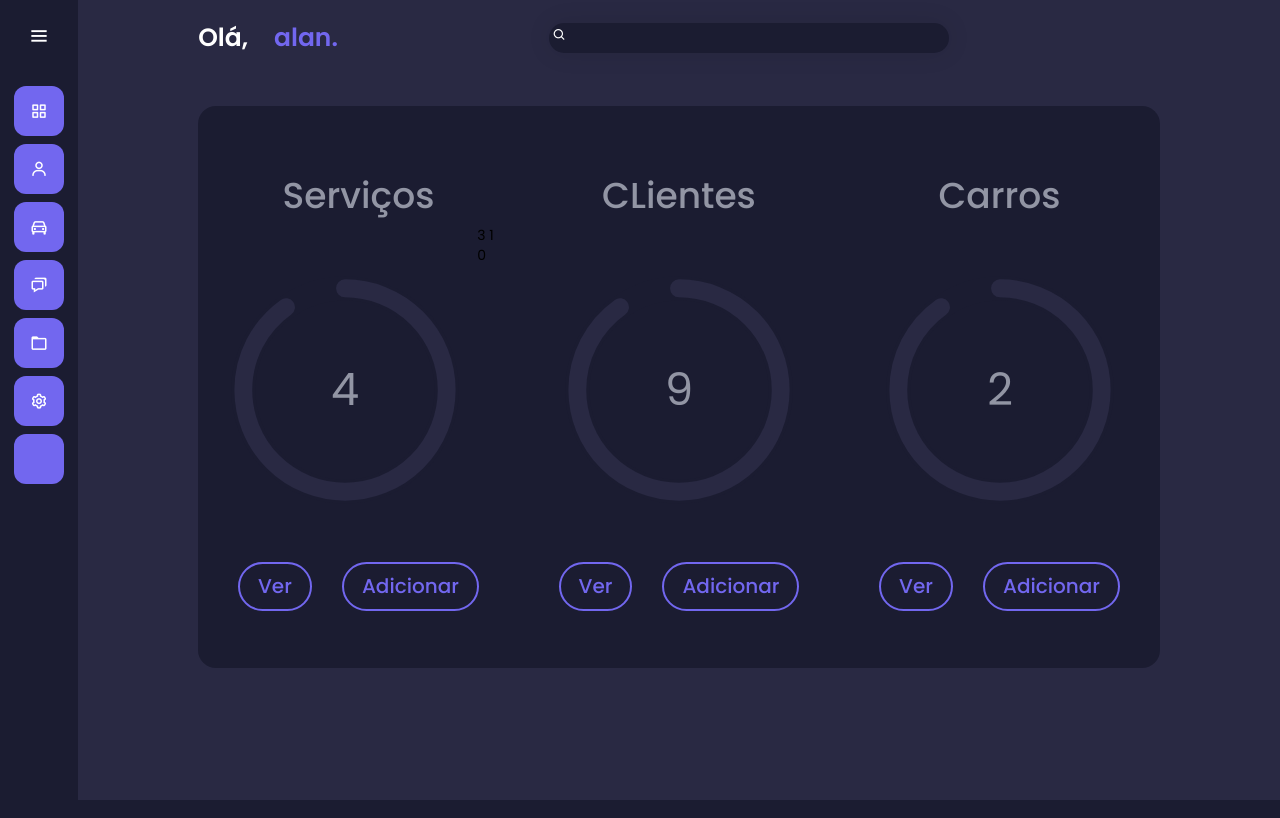
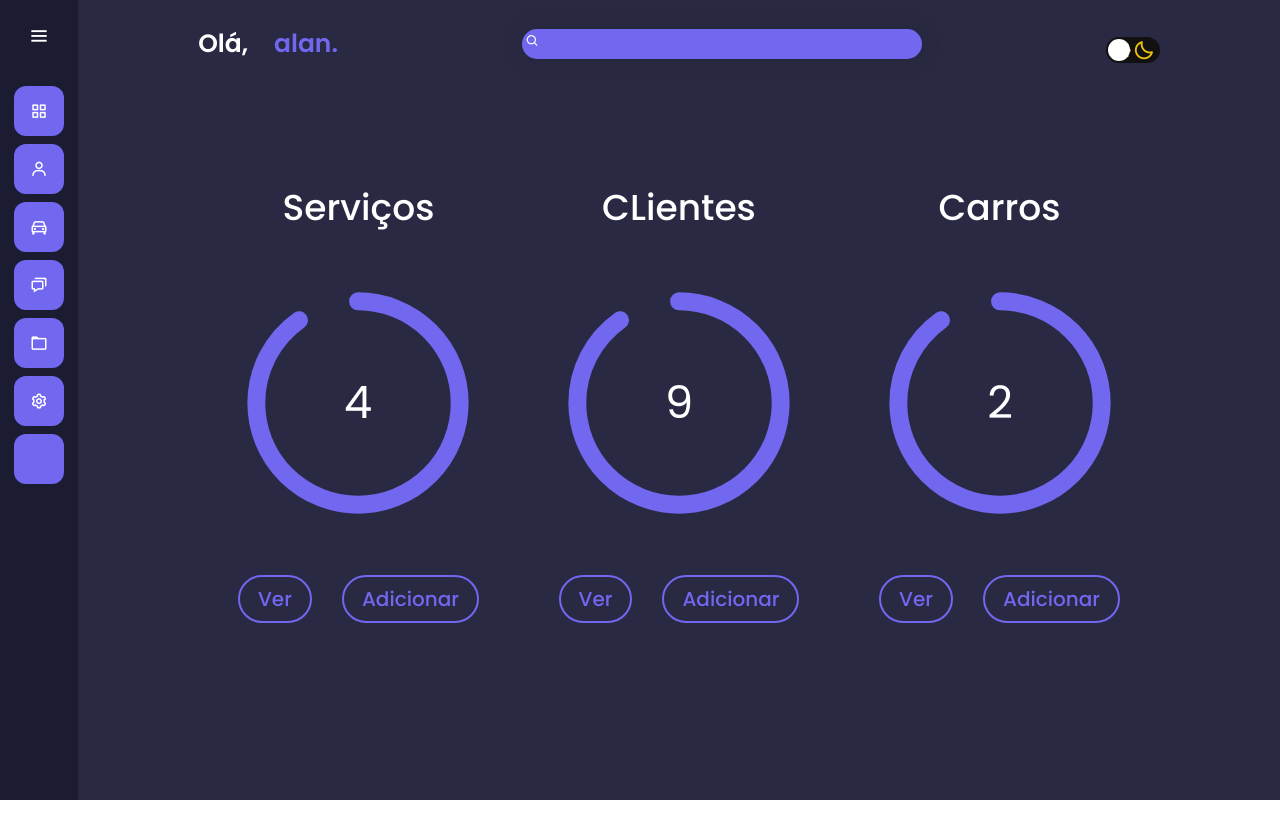
Before and after one commit to kovu176/Mecdev, a Django app: page / in a window 1280 px wide. Run offline with Django 4.2, Linux system fonts and the light colour scheme; a user stored in the database is signed in; data comes from the database, SQL or seed files in the repository; some libraries are stand-ins or nearby versions.

Commit message:
atualizadao

```diff
--- a/clientes/templates/landing.html
+++ b/clientes/templates/landing.html
@@ -7,6 +7,7 @@
 <link rel="stylesheet" href="http://maxcdn.bootstrapcdn.com/bootstrap/3.2.0/css/bootstrap.min.css">
 <link rel="stylesheet" href="http://maxcdn.bootstrapcdn.com/bootstrap/3.2.0/css/bootstrap-theme.min.css">
 <link rel="stylesheet" href="//maxcdn.bootstrapcdn.com/font-awesome/4.2.0/css/font-awesome.min.css">
+
 
 
 {% endblock %}
@@ -23,6 +24,16 @@
           <i class='bx bx-search' ></i>
         </form>
     </div>
+
+
+  <div>
+    <input type="checkbox" class="checkbox" id="checkbox">
+    <label for="checkbox" class="checkbox-label">
+      <i class="bx bx-sun"></i>
+      <i class="bx bx-moon"></i>
+      <span class="ball"></span>
+    </label>
+  </div>
 
 
 </div>
@@ -59,11 +70,17 @@
           </svg>
 
 
+
+
+
         </div>
-        {{valorPendente}}
-        {{valorAndamento}}
-        {{valorConcluido}}
+
     </div>
+
+
+
+
+
     <div class="btn">
         <a class="btnHome" href="{% url 'servicos-list' %}"> Ver </a>
         <a class="btnHome" href="{% url 'servicos-create' %}"> Adicionar </a>
@@ -98,6 +115,7 @@
           </svg>
         </div>
     </div>
+
 
     <div class="btn">
       <a class="btnHome" href="{% url 'clientes-list' %}"> Ver </a>
@@ -135,6 +153,7 @@
         </div>
       </div>
 
+
       <div class="btn">
         <a class="btnHome" href="{% url 'carro-list' %}"> Ver </a>
         <a class="btnHome" href="{% url 'carro-create' %}"> Adicionar </a>
--- a/clientes/templates/servicos_update.html
+++ b/clientes/templates/servicos_update.html
@@ -61,9 +61,9 @@
 
         </div>
         <div class="row">
-            <div class="col-md-12">
-                <button type="submit" id="cadastrar">Editar</button>
-            </div>
+
+            <button type="submit" id="cadastrar">Editar</button>
+
         </div>
 
 
--- a/static/base.css
+++ b/static/base.css
@@ -1,3 +1,15 @@
+:root{
+  --background-color: #292943;
+  --main-color: #7267EF ;
+  --dark-color: #1b1c31;
+  --text-color: #fff;
+
+}
+
+
+
+
+
 @import url('https://fonts.googleapis.com/css2?family=Poppins:wght@200;300;400;500;600;700&display=swap');
 *{
   margin: 0;
@@ -6,6 +18,9 @@
   font-family: "Poppins" , sans-serif;
 
 }
+
+
+
 
 
 
@@ -231,7 +246,7 @@
 .home-section{
   position: relative;
   min-height: 100vh;
-  background: #292943;
+  background: var(--background-color);
   left: 78px;
   color: black;
   width: calc(100% - 78px);
@@ -240,6 +255,7 @@
 
 
 }
+
 
 
 
@@ -259,3 +275,55 @@
     display: none;
   }
 }
+
+
+
+.checkbox {
+  opacity: 0;
+  position: absolute;
+}
+
+.checkbox-label {
+  background-color: #111;
+  width: 54px;
+  height: 26px;
+  border-radius: 50px;
+  position: relative;
+  padding: 5px;
+  cursor: pointer;
+  display: flex;
+  justify-content: space-between;
+  align-items: center;
+}
+
+.bx-moon {
+  color: #f1c40f!important;
+  font-size: 22px;
+
+}
+
+.bx-sun {
+  color: #f39c12!important;
+  font-size: 22px;
+}
+
+.checkbox-label .ball {
+  background-color: #fff;
+  width: 22px;
+  height: 22px;
+  position: absolute;
+  left: 2px;
+  top: 2px;
+  border-radius: 50%;
+  transition: transform 0.2s linear;
+}
+
+.checkbox:checked + .checkbox-label .ball {
+  transform: translateX(24px);
+}
+
+.darkmode {
+  margin-left: 80%;
+  position: fixed;
+
+}
--- a/static/carro.css
+++ b/static/carro.css
@@ -8,19 +8,16 @@
 }
 
 
-.main {
-   background: #292943;
-}
-
 .alan {
     width: 100%;
     height: 20px;
-    background: #292943;
+
 }
+
 
 .procura {
 
-    background: #1b1c31;
+    background: var(--main-color);
     width: 400px;
     height: 30px;
     border-radius: 30px;
@@ -129,5 +135,5 @@
 .circle{
     margin-top: 40px;
     border-radius: 10%;
-    border: 2px solid #292943;
+
 }
--- a/static/cliente.css
+++ b/static/cliente.css
@@ -1,6 +1,6 @@
 .card-dashboard{
 
-    background-color: #1b1c31;
+    background-color: var(--background-color);
     width: 50%;
     margin-top: 40px;
     text-align: center;
--- a/static/general2.css
+++ b/static/general2.css
@@ -1,9 +1,7 @@
 :root{
-
+    --background-color: #292943;
     --main-color: #7267EF ;
     --dark-color: #1b1c31;
-    --light-color: #ffc27f;
-    --contrast-color: #f88863;
-    --differential-color: #ffe29a;
+    --text-color: #fff;
 
 }
--- a/static/landing.css
+++ b/static/landing.css
@@ -30,7 +30,7 @@
 .logo {
     margin-top: 0px;
     font-size: 25px;
-    color: #fff;
+    color: var(--text-color);
     text-decoration: none;
     font-weight: 600;
 
@@ -45,7 +45,7 @@
 
 .user {
     margin-left: 20px;
-    color: #7267EF;
+    color: var(--main-color);
 }
 
 .navbar a {
@@ -62,14 +62,15 @@
 
 
 .procura {
-    background: #1b1c31 !important;
+    background: var(--main-color) !important;
 
 }
 
 .container {
   margin-top: 50px;
-  background: #1b1c31;
+  background: var(--backgorund-color);
   border-radius: 18px;
+  height: 700px;
 }
 
 .col-lg-4{
@@ -78,7 +79,7 @@
 
 .col-lg-4 h1{
   text-align: center;
-  color: #9295a4;
+  color: var(--text-color);
 
 }
 
@@ -93,22 +94,22 @@
 .btnHome{
   text-decoration: none;
   font-size: 2rem;
-  color: #7267EF;
+  color: var(--main-color);
   display: block;
   margin: 0 15px;
   font-weight: 500;
   padding: 8px 18px;
   transition: 0.2s;
   border-radius: 30px;
-  border: 2px solid #7267EF;
+  border: 2px solid var(--main-color);
   transition: .3s;
 
 
 }
 
 .btnHome:hover{
-  color: #9295a4;
-  background: #7267EF;
+  color: #e2e0fb;
+  background: var(--main-color);
 }
 
 
@@ -132,7 +133,7 @@
 
 .circle-bg {
   fill: none;
-  stroke: #1b1c31;
+  stroke: transparent;
   stroke-width: 3.8;
 }
 
@@ -150,12 +151,12 @@
 }
 
 .circular-chart.blue .circle {
-  stroke: #292943;
+  stroke: var(--main-color);
 
 }
 
 .percentage {
-  fill: #9295a4;
+  fill: var(--text-color);
   font-size: 0.5em;
   text-anchor: middle;
 
--- /dev/null
+++ b/static/lightmode.js
@@ -0,0 +1,36 @@
+const inputContainer = document.querySelector('#checkbox')
+const rootElement = document.documentElement
+
+const darkTheme = {
+  '--background-color': '#292943',
+  '--main-color': '#7267EF',
+  '--dark-color': '#1b1c31',
+  '--text-color': '#fff',
+}
+
+
+
+const lightTheme = {
+  '--background-color': '#e2e0fb',
+  '--main-color': '#7267EF',
+  '--dark-color': '#1b1c31',
+  '--text-color': '#000',
+}
+
+
+
+inputContainer.addEventListener('change', function(){
+  const isChecked = inputContainer.checked
+  isChecked ? changeTheme(darkTheme) : changeTheme (lightTheme)
+})
+
+function changeTheme(theme){
+    //Alteraçao do tema
+  for (let prop in theme){
+    changeProperty(prop, theme[prop])
+  }
+}
+
+function changeProperty(property, value){
+  rootElement.style.setProperty(property, value)
+}
--- a/templates/base.html
+++ b/templates/base.html
@@ -8,8 +8,8 @@
 
     <link rel="stylesheet" href="https://cdn.jsdelivr.net/npm/bootstrap@4.6.1/dist/css/bootstrap.min.css">
 
-    <link rel="stylesheet" href="{% static 'general2.css'  %}">
     <link rel="stylesheet" href="{% static 'base.css'  %}">
+
 
     <link href='https://unpkg.com/boxicons@2.1.4/css/boxicons.min.css' rel='stylesheet'>
     {% block 'head' %}{% endblock %}
@@ -17,6 +17,7 @@
     <title>{% block 'title' %}{% endblock %}</title>
   </head>
   <body>
+
   {% block 'body' %}
     {% if request.user.is_authenticated %}
     <div class="sidebar">
@@ -87,6 +88,8 @@
       </div>
 
       <section class="home-section">
+
+
           {% block 'dashboard'%}
           {% endblock %}
 
@@ -94,6 +97,7 @@
 
 
 
+    <script src="{% static 'lightmode.js' %}"></script>
     <script src="{% static 'base.js' %}"></script>
     <script src="https://cdn.jsdelivr.net/npm/jquery@3.5.1/dist/jquery.slim.min.js"></script>
     <script src="https://cdn.jsdelivr.net/npm/bootstrap@4.6.1/dist/js/bootstrap.bundle.min.js"></script>
```
Also changed, not shown: other parts of static/carro.css (+20 -11 lines), clientes/templates/carro_list.html (+9 -2 lines), static/form.css (+14 -3 lines).
